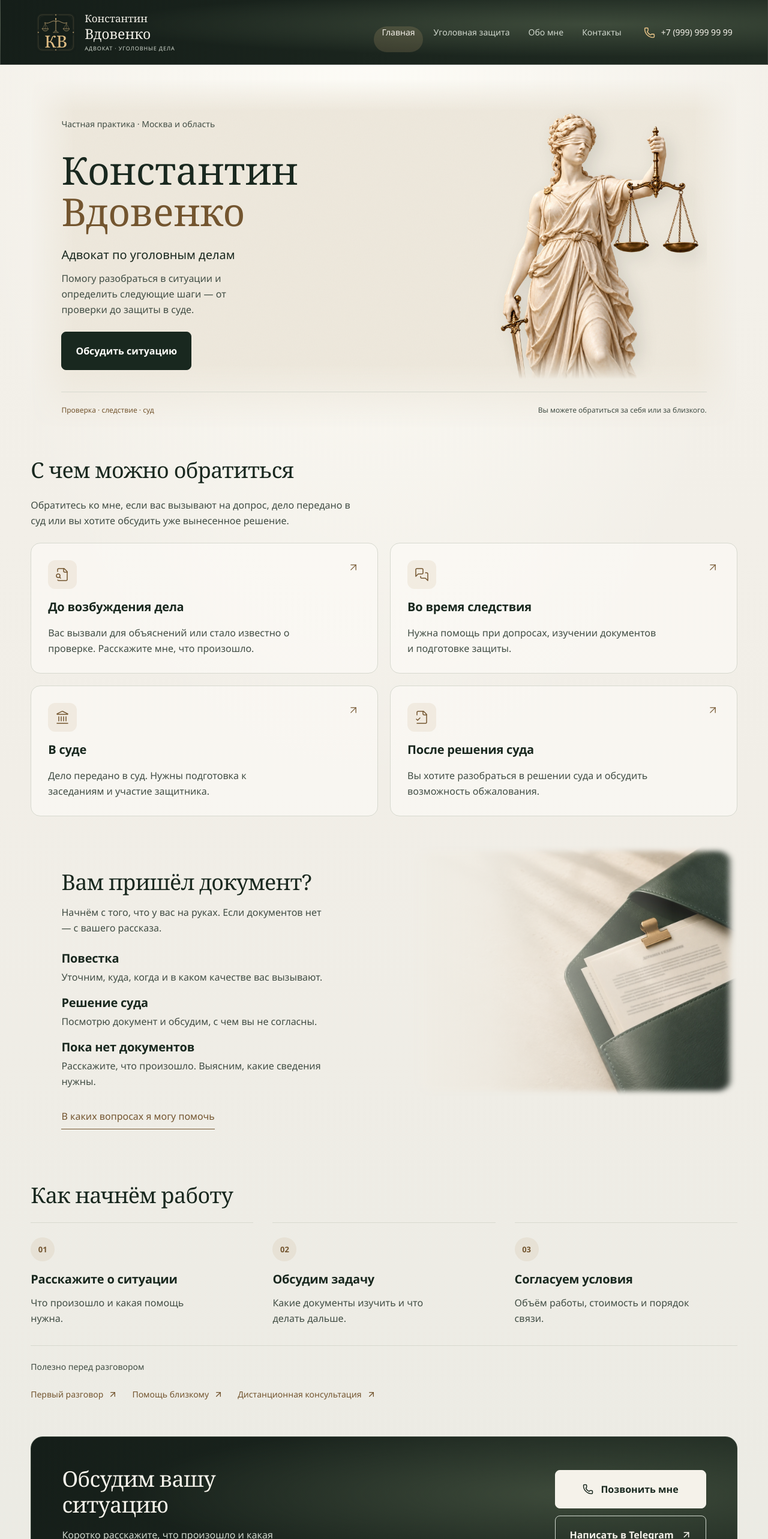
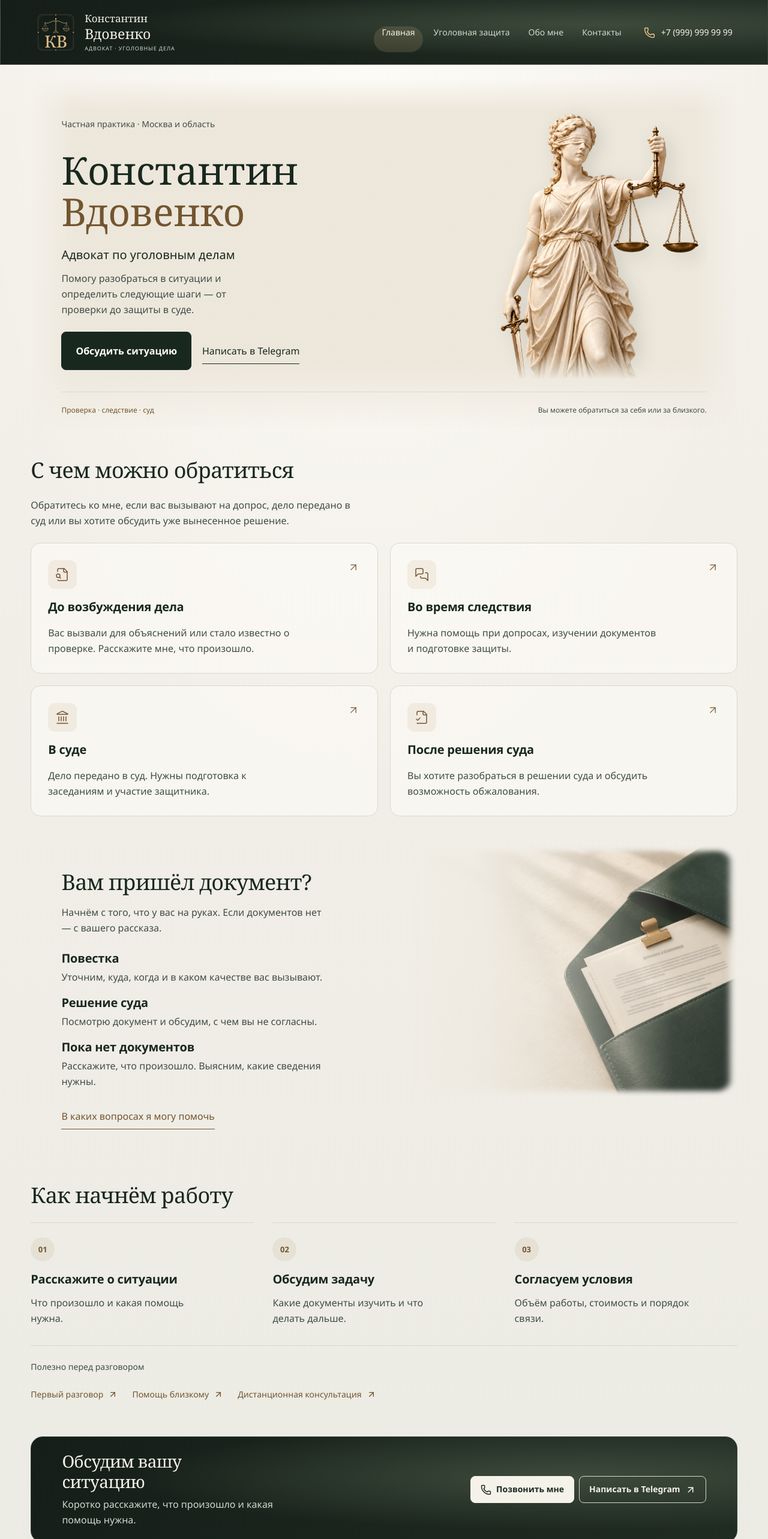
Before and after one commit to Aleks-man/advokat-vdovenko, a React (Vite) app in the folder front/: page / in a window 1280 px wide. Shown: the top 2566 px of the page at 60% size. Built offline with nearby package versions, Linux system fonts and the light colour scheme; a web font is replaced by a local one.

Commit message:
Refine contact actions and responsive footer layout

```diff
--- a/front/src/components/ContactCallout/ContactCallout.css
+++ b/front/src/components/ContactCallout/ContactCallout.css
@@ -1,11 +1,12 @@
 .contact-callout {
+  container-type: inline-size;
   display: flex;
   flex-wrap: wrap;
   align-items: center;
   justify-content: space-between;
-  gap: 32px 48px;
+  gap: 20px 32px;
   margin-bottom: var(--section-space);
-  padding: var(--panel-space) var(--panel-inset);
+  padding: 24px var(--panel-inset);
   border: 1px solid var(--surface-dark-border);
   border-radius: var(--panel-radius);
   background: var(--surface-dark);
@@ -17,21 +18,23 @@
 }
 .contact-callout h2 {
   max-width: 20ch;
+  font-size: 28px;
 }
 .contact-callout p {
   max-width: 44ch;
-  margin-top: 16px;
+  margin-top: 8px;
   color: var(--on-dark-muted);
 }
 .contact-callout-actions {
   display: flex;
-  flex-direction: column;
-  gap: 12px;
+  gap: 8px;
 }
 .contact-callout .button {
   justify-content: center;
-  gap: 12px;
-  min-height: 56px;
+  gap: 8px;
+  min-height: 44px;
+  padding: 10px 16px;
+  font-size: var(--text-secondary);
 }
 .contact-callout .button svg {
   flex-shrink: 0;
@@ -52,11 +55,28 @@
 .contact-callout .contact-callout-secondary:hover {
   background: rgb(245 242 234 / 8%);
 }
+@container (max-width: 820px) {
+  .contact-callout-copy {
+    flex-basis: 100%;
+    text-align: center;
+  }
+  .contact-callout h2,
+  .contact-callout p {
+    margin-inline: auto;
+  }
+  .contact-callout-actions {
+    margin-inline: auto;
+  }
+}
 @media (max-width: 600px) {
   .contact-callout {
-    gap: 28px;
+    gap: 20px;
+  }
+  .contact-callout h2 {
+    font-size: 24px;
   }
   .contact-callout-actions {
+    flex-direction: column;
     width: 100%;
   }
   .contact-callout .button {
--- a/front/src/components/Footer/Footer.css
+++ b/front/src/components/Footer/Footer.css
@@ -70,10 +70,6 @@
   .footer-top {
     gap: 30px;
   }
-  .footer-bottom {
-    flex-direction: column;
-    gap: 10px;
-  }
 }
 
 @media (max-width: 600px) {
@@ -100,6 +96,8 @@
     justify-self: center;
   }
   .footer-bottom {
+    flex-direction: column;
+    gap: 10px;
     align-items: center;
   }
   .footer .messenger-links {
--- a/front/src/components/Hero/Hero.css
+++ b/front/src/components/Hero/Hero.css
@@ -69,6 +69,7 @@
 }
 .hero-actions {
   display: flex;
+  flex-wrap: wrap;
   align-items: center;
   gap: 18px;
   margin-top: var(--space-medium);
--- a/front/src/components/Hero/Hero.tsx
+++ b/front/src/components/Hero/Hero.tsx
@@ -1,5 +1,6 @@
 import { Link } from 'react-router-dom'
 import { site } from '../../data/site'
+import { contactLinks } from '../../data/contacts'
 import justiceHero from '../../assets/justice-hero.webp'
 import './Hero.css'
 export function Hero() {
@@ -23,6 +24,14 @@ export function Hero() {
           <Link to="/contacts" className="button">
             Обсудить ситуацию
           </Link>
+          <a
+            className="text-link"
+            href={contactLinks.telegram}
+            target="_blank"
+            rel="noopener noreferrer"
+          >
+            Написать в Telegram
+          </a>
         </div>
       </div>
       <div className="hero-art">
```
